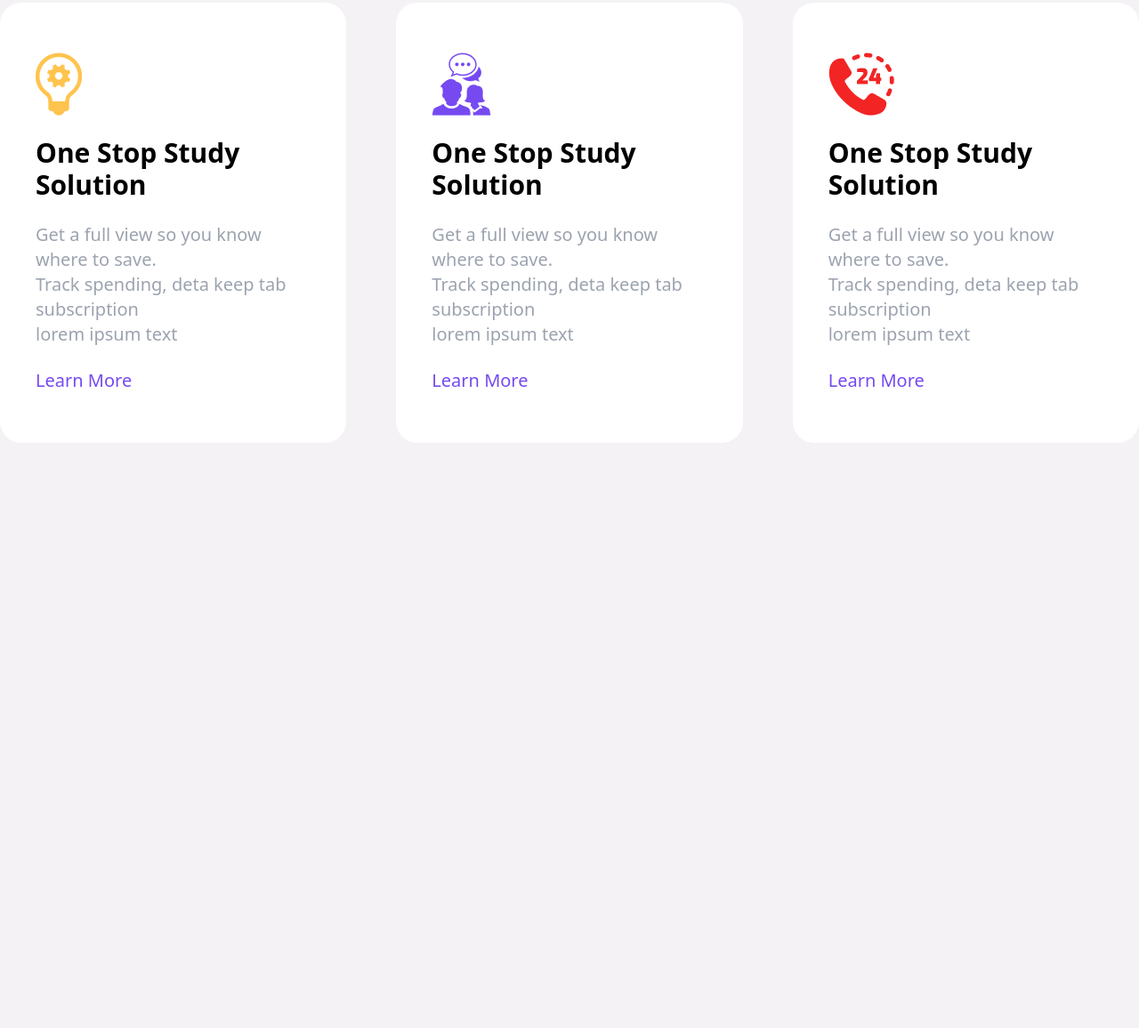
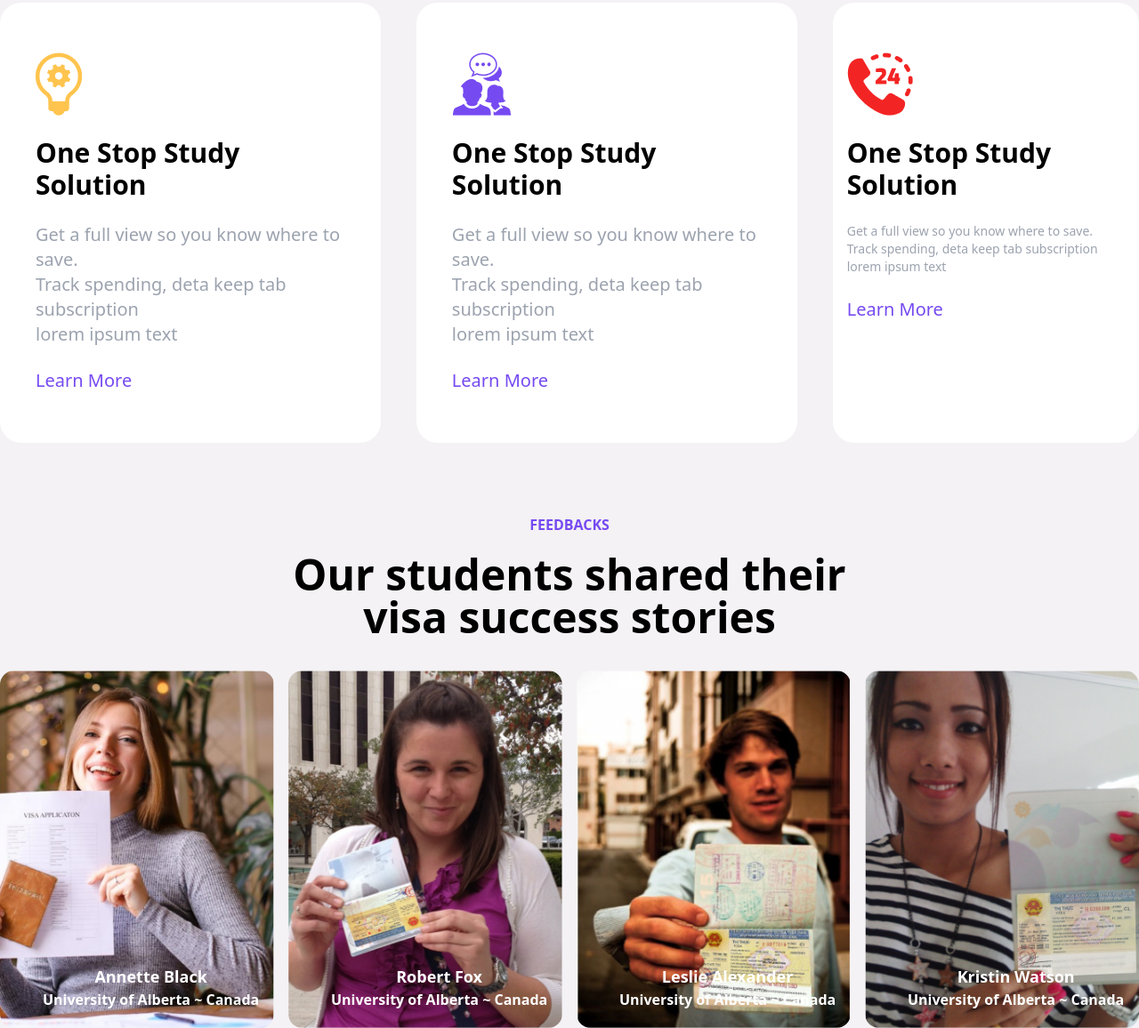
Before and after one commit to itsSarv/Education_Consultancy, a website: page public/index.html in a window 1280 px wide. Shown: the part 961-2117 px from the top of the page at 89% size. Before the commit the page ends 1539 px from the top, so only its background shows below. Drawn offline with Linux system fonts and the light colour scheme.

Commit message:
feedback section

```diff
--- a/public/index.html
+++ b/public/index.html
@@ -1,11 +1,13 @@
 <!DOCTYPE html>
 <html lang="en">
+
 <head>
     <meta charset="UTF-8">
     <meta name="viewport" content="width=device-width, initial-scale=1.0">
     <title>Education_Consultany</title>
     <link rel="stylesheet" href="style.css">
 </head>
+
 <body class="bg-[#F4F2F5]">
 
     <!-- navbar -->
@@ -15,16 +17,16 @@
             <li class="hover:text-purple-600">
                 <a href="#">About Us</a>
             </li>
-            <li  class="hover:text-purple-600">
+            <li class="hover:text-purple-600">
                 <a href="#">Pages</a>
             </li>
-            <li  class="hover:text-purple-600">
+            <li class="hover:text-purple-600">
                 <a href="#">Blog</a>
             </li>
-            <li  class="hover:text-purple-600">
-                <a href="#">Contact Us  </a>
+            <li class="hover:text-purple-600">
+                <a href="#">Contact Us </a>
             </li>
-            <li  class="hover:text-purple-600">
+            <li class="hover:text-purple-600">
                 <img src="/Assets/search-icon.png" alt="search-icon">
             </li>
             <li class="py-3 px-8 border-2 rounded-lg hover:bg-purple-600 hover:text-white">
@@ -37,11 +39,16 @@
     <div class="flex justify-between px-24 py-14 m-0 items-center">
         <div class="flex flex-col gap-10">
             <p class="text-purple-600 font-medium">SPECIAL OFFER FIRST CUSTOMER</p>
-        <h1 class="font-extrabold text-7xl">Your <span class="text-[#F32424]">success</span> journey <br>start with us!</h1>
-        <p class="text-xl">Eduplan Education Can Fulfil Your International Education Dream <br>As Per Your Best Fit with world top universities and collages.</p>
+            <h1 class="font-extrabold text-7xl">Your <span class="text-[#F32424]">success</span> journey <br>start with
+                us!</h1>
+            <p class="text-xl">Eduplan Education Can Fulfil Your International Education Dream <br>As Per Your Best Fit
+                with world top universities and collages.</p>
             <div>
-            <button  class="py-3 px-8 border-2 text-xl font-semibold rounded-lg bg-[#764AF1] text-white hover:bg-white hover:text-[#764AF1]">Apply Online</button>
-            <button  class="py-3 px-8 border-2 rounded-lg hover:bg-[#764AF1] hover:text-white text-xl font-semibold">Discover</button>
+                <button
+                    class="py-3 px-8 border-2 text-xl font-semibold rounded-lg bg-[#764AF1] text-white hover:bg-white hover:text-[#764AF1]">Apply
+                    Online</button>
+                <button
+                    class="py-3 px-8 border-2 rounded-lg hover:bg-[#764AF1] hover:text-white text-xl font-semibold">Discover</button>
             </div>
         </div>
         <div>
@@ -50,25 +57,28 @@
     </div>
 
     <!-- hero-section block elements -->
-    <div class="flex gap-14 justify-center my-20">
+    <div class="flex gap-10 justify-center my-20">
         <div class="py-14 px-10 rounded-3xl bg-white flex flex-col items-start gap-6">
             <img src="/Assets/idea.png" alt="idea">
             <p class="font-bold text-3xl">One Stop Study Solution</p>
-            <p class="text-xl text-gray-400">Get a full view so you know where to save. <br> Track spending, deta keep tab subscription <br> lorem ipsum text</p>
+            <p class="text-xl text-gray-400">Get a full view so you know where to save. <br> Track spending, deta keep
+                tab subscription <br> lorem ipsum text</p>
             <p class="text-[#764AF1] cursor-pointer hover:text-black text-xl">Learn More</p>
         </div>
 
         <div class="py-14 px-10 rounded-3xl bg-white flex flex-col items-start gap-6">
             <img src="/Assets/coversation.png" alt="idea">
             <p class="font-bold text-3xl">One Stop Study Solution</p>
-            <p class="text-xl text-gray-400">Get a full view so you know where to save. <br> Track spending, deta keep tab subscription <br> lorem ipsum text</p>
+            <p class="text-xl text-gray-400">Get a full view so you know where to save. <br> Track spending, deta keep
+                tab subscription <br> lorem ipsum text</p>
             <p class="text-[#764AF1] cursor-pointer hover:text-black text-xl">Learn More</p>
         </div>
 
-        <div class="py-14 px-10 rounded-3xl bg-white flex flex-col items-start gap-6">
+        <div class="py-14 px-4 rounded-3xl bg-white flex flex-col items-start gap-6">
             <img src="/Assets/emergency.png" alt="idea">
             <p class="font-bold text-3xl">One Stop Study Solution</p>
-            <p class="text-xl text-gray-400">Get a full view so you know where to save. <br> Track spending, deta keep tab subscription <br> lorem ipsum text</p>
+            <p class="text-sm text-gray-400">Get a full view so you know where to save. <br> Track spending, deta keep
+                tab subscription <br> lorem ipsum text</p>
             <p class="text-[#764AF1] cursor-pointer hover:text-black text-xl">Learn More</p>
         </div>
 
@@ -76,5 +86,50 @@
 
     </div>
 
+    <!-- feedbacks section -->
+    <div class="flex flex-col items-center justify-center text-center gap-5">
+        <div>
+            <P class="text-[#764AF1] font-bold">FEEDBACKS</P>
+        </div>
+        <div class="text-5xl font-bold">
+            <p>Our students shared their <br> visa success stories</p>
+        </div>
+        <div class="flex gap-4 mt-4 ">
+            <div class="relative">
+                <img class="rounded-2xl" src="/Assets/student-01.png" alt="student-01">
+                <div class="absolute bottom-5 left-12">
+                    <p class=" text-white font-bold text-lg">Annette Black</p>
+                    <p class=" text-white font-semibold">University of Alberta ~ Canada</p>
+                </div>
+            </div>
+
+            <div class="relative">
+                <img class="rounded-2xl" src="/Assets/student-02.png" alt="student-01">
+                <div class="absolute bottom-5 left-12">
+                    <p class=" text-white font-bold text-lg">Robert Fox</p>
+                    <p class=" text-white font-semibold">University of Alberta ~ Canada</p>
+                </div>
+            </div>
+
+            <div class="relative">
+                <img class="rounded-2xl" src="/Assets/student-03.png" alt="student-01">
+                <div class="absolute bottom-5 left-12">
+                    <p class=" text-white font-bold text-lg">Leslie Alexander</p>
+                    <p class=" text-white font-semibold">University of Alberta ~ Canada</p>
+                </div>
+            </div>
+
+            <div class="relative">
+                <img class="rounded-2xl" src="/Assets/student-04.png" alt="student-01">
+                <div class="absolute bottom-5 left-12">
+                    <p class=" text-white font-bold text-lg">Kristin Watson</p>
+                    <p class=" text-white font-semibold">University of Alberta ~ Canada</p>
+                </div>
+            </div>
+        </div>
+    </div>
+
+
 </body>
+
 </html>
```
Also changed, not shown: public/style.css. Lines whose indentation alone changed are shown as unchanged.
